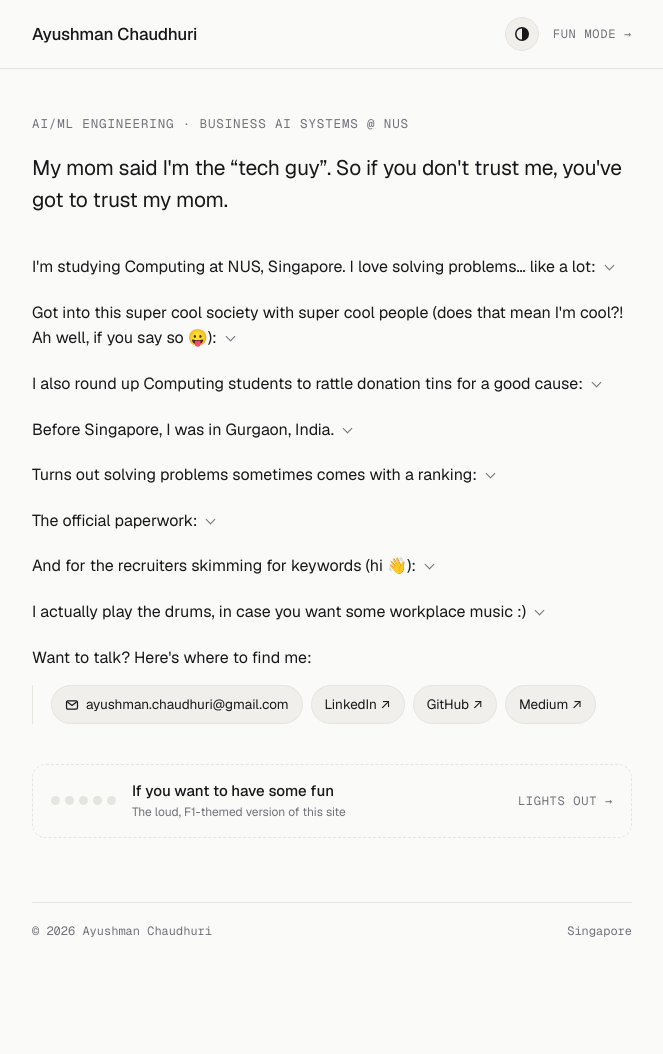
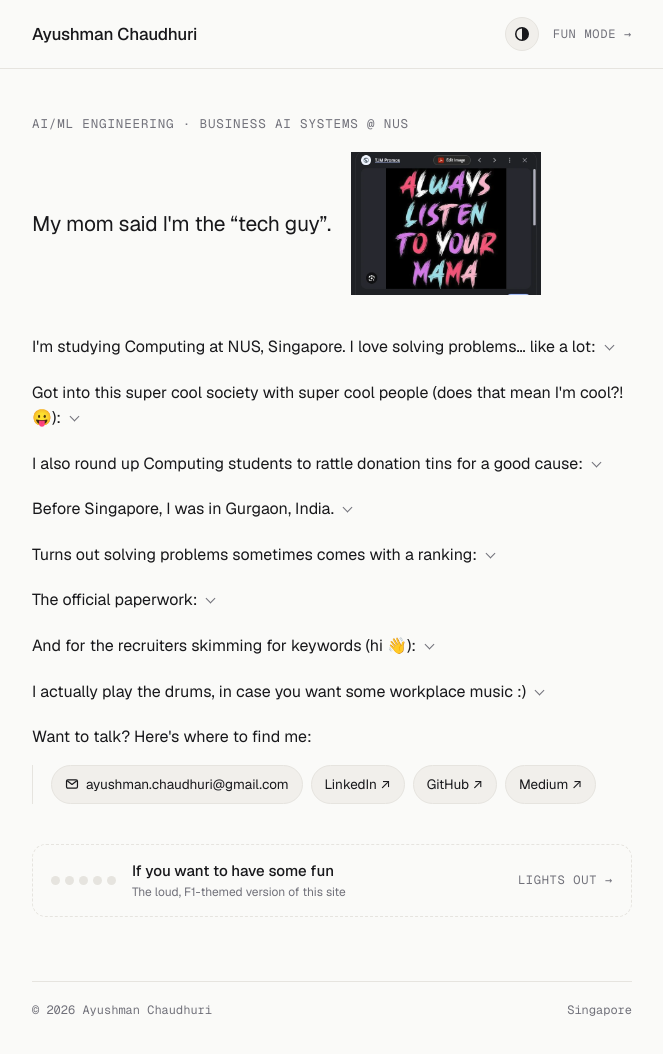
Before and after one commit to acunli/ayushman.rocks, a plain HTML site: page index.html in a window 1280 px wide. Shown: the whole page, without its empty margins (308-971 px from the left). Before the commit the page ends 981 px from the top, so only its background shows below. Drawn offline with nearby package versions, Linux system fonts and the light colour scheme.

Commit message:
feat: trim landing intro, add mama screenshot, tighten drums section
Shorten the opening line and show the "Always listen to your mama"
screenshot beside it, drop "Ah well, if you say so" from the society
line, and turn the drums dropdown into a short label list.

```diff
--- a/index.html
+++ b/index.html
@@ -102,15 +102,17 @@
   /* ---------- intro ---------- */
   main.wrap { padding-top: 44px; padding-bottom: 64px; }
   .kicker { font-size: 12.5px; letter-spacing: .07em; text-transform: uppercase; color: var(--dim); margin-bottom: 18px; }
-  .lead { font-size: 21px; line-height: 1.5; color: var(--text); letter-spacing: -.012em; }
-  .say a, .entry a, .outside a {
+  .lead { display: flex; align-items: center; gap: 20px; font-size: 21px; line-height: 1.5; color: var(--text); letter-spacing: -.012em; }
+  .lead p { text-wrap: balance; }
+  .lead__mama { width: 190px; height: auto; flex: none; }
+  .say a, .entry a, .skills a {
     color: var(--text);
     text-decoration: underline;
     text-decoration-color: var(--link-line);
     text-decoration-thickness: 1.5px;
     text-underline-offset: 3px;
   }
-  .say a:hover, .entry a:hover, .outside a:hover { text-decoration-thickness: 3px; }
+  .say a:hover, .entry a:hover, .skills a:hover { text-decoration-thickness: 3px; }
   /* ---------- sections: one sentence in my voice; its list drops down on hover (tap on touch) ---------- */
   .secs { margin-top: 34px; }
   .sec + .sec { margin-top: 10px; }
@@ -157,14 +159,12 @@
   .entry__note { margin-top: 3px; font-size: 14.5px; }
   .entry__stack { margin-top: 5px; font-size: 12px; color: var(--dim); }
   .entry__links { margin-top: 6px; display: flex; flex-wrap: wrap; gap: 4px 16px; font-size: 13.5px; }
-  .entry a[target="_blank"]::after, .outside a[target="_blank"]::after { content: " ↗"; font-size: .85em; }
+  .entry a[target="_blank"]::after, .skills a[target="_blank"]::after { content: " ↗"; font-size: .85em; }
 
   .skills { display: grid; grid-template-columns: 9.5em 1fr; gap: 10px 16px; margin: 0; }
   .skills dt { font-size: 12px; letter-spacing: .05em; text-transform: uppercase; color: var(--dim); padding-top: 2px; }
   .skills dd { margin: 0; font-size: 14.5px; }
 
-  .outside { font-size: 14.5px; }
-  .outside + .outside { margin-top: 10px; }
 
   /* ---------- contact links ---------- */
   .links { display: flex; flex-wrap: wrap; gap: 8px; }
@@ -213,7 +213,8 @@
   @media (max-width: 520px) {
     main.wrap { padding-top: 30px; }
     .kicker { font-size: 11px; letter-spacing: .06em; }
-    .lead { font-size: 19px; }
+    .lead { font-size: 19px; gap: 16px; }
+    .lead__mama { width: 128px; }
     .list { padding-left: 14px; }
     .top__right { gap: 12px; }
     .top__fun { font-size: 11px; }
@@ -244,7 +245,10 @@
 
 <main class="wrap">
   <p class="kicker mono">AI/ML Engineering · Business AI Systems @ NUS</p>
-  <p class="lead">My mom said I'm the “tech guy”. So if you don't trust me, you've got to trust my mom.</p>
+  <div class="lead">
+    <p>My mom said I'm the “tech guy”.</p>
+    <img class="lead__mama" src="assets/img/mama.webp" width="606" height="455" alt="Poster that says “Always listen to your mama”">
+  </div>
 
   <div class="secs">
   <section class="sec" id="projects">
@@ -279,7 +283,7 @@
   </section>
 
   <section class="sec" id="society">
-    <button class="say" type="button" aria-expanded="false">Got into this super cool society with super cool people (does that mean I'm cool?! Ah well, if you say so 😛):<i class="say__chev" aria-hidden="true"></i></button>
+    <button class="say" type="button" aria-expanded="false">Got into this super cool society with super cool people (does that mean I'm cool?! 😛):<i class="say__chev" aria-hidden="true"></i></button>
     <div class="fold"><div class="fold__in">
       <ul class="list">
         <li class="entry">
@@ -385,8 +389,14 @@
     <button class="say" type="button" aria-expanded="false">I actually play the drums, in case you want some workplace music :)<i class="say__chev" aria-hidden="true"></i></button>
     <div class="fold"><div class="fold__in">
       <div class="list">
-        <p class="outside">When I'm not drumming, I'm playing chess (peak 1500 rapid on <a href="https://www.chess.com/member/Ay7u" target="_blank" rel="noopener">chess.com</a>, and a member of the NUS iChess Club), writing about anything and everything on <a href="https://medium.com/@ayushman.chaudhuri" target="_blank" rel="noopener">Medium</a>, or arguing my side at a Model UN or debate. I've done a ton of those.</p>
-        <p class="outside">Diehard Chelsea fan, McLaren all the way in F1 (hence the orange), and I play cricket, badminton, tennis and table tennis.</p>
+        <dl class="skills">
+          <dt class="mono">Chess</dt><dd>1500 rapid peak on <a href="https://www.chess.com/member/Ay7u" target="_blank" rel="noopener">chess.com</a>, NUS iChess Club</dd>
+          <dt class="mono">Football</dt><dd>Diehard Chelsea fan</dd>
+          <dt class="mono">F1</dt><dd>McLaren (hence the orange)</dd>
+          <dt class="mono">Also play</dt><dd>Cricket, badminton, tennis, table tennis</dd>
+          <dt class="mono">Writing</dt><dd>Anything and everything, on <a href="https://medium.com/@ayushman.chaudhuri" target="_blank" rel="noopener">Medium</a></dd>
+          <dt class="mono">Talking</dt><dd>A ton of MUNs and debates</dd>
+        </dl>
       </div>
     </div></div>
   </section>
```
Also changed, not shown: assets/img/mama.webp (added).
